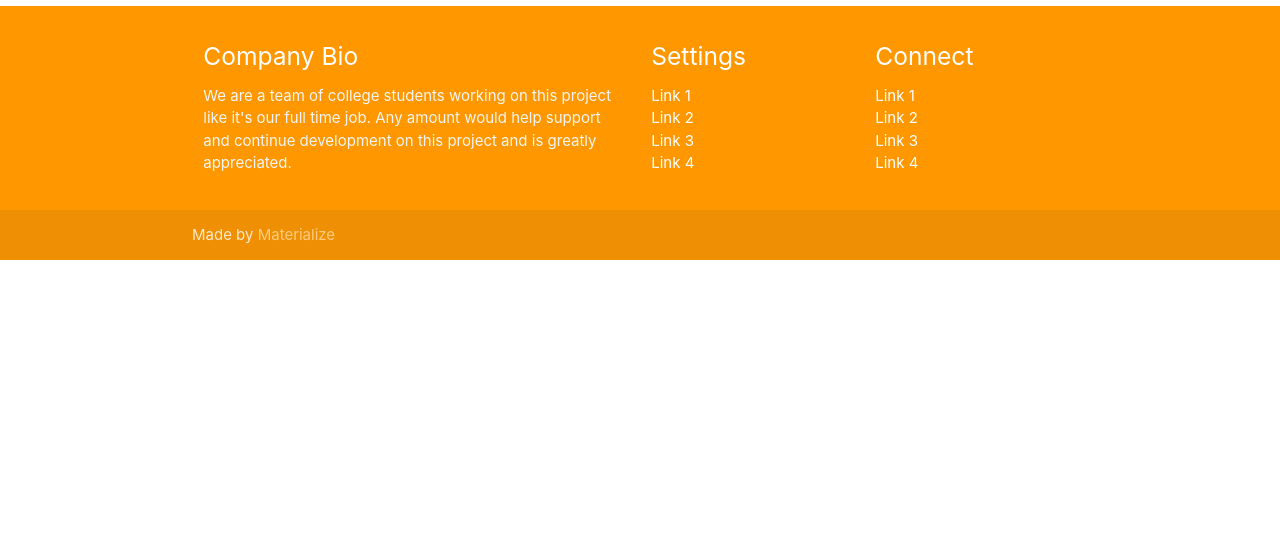
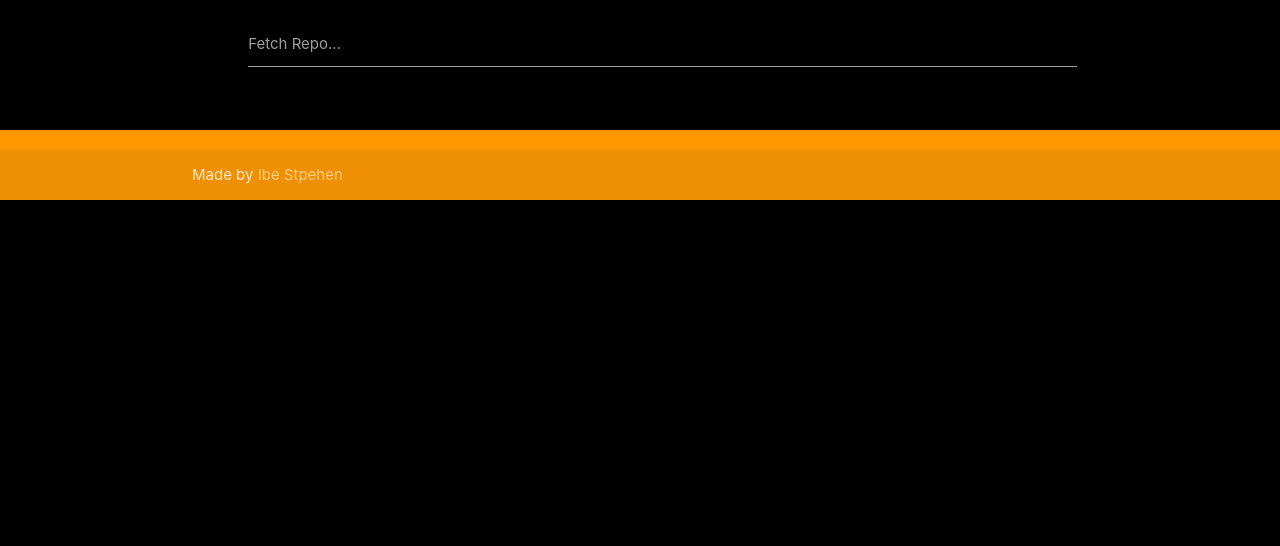
Before and after one commit to KalsonSaint/RepoApp, a plain HTML site: page index.html in a window 1280 px wide. Shown: the part 254-800 px from the top of the page. Drawn offline with nearby package versions, Linux system fonts and the light colour scheme.

Commit message:
Basic UI

```diff
--- a/index.html
+++ b/index.html
@@ -10,15 +10,15 @@
   <link href="css/materialize.css" type="text/css" rel="stylesheet" media="screen,projection"/>
   <link href="css/style.css" type="text/css" rel="stylesheet" media="screen,projection"/>
 </head>
-<body>
+<body class="black">
   <nav class="black lighten-1" role="navigation">
     <div class="nav-wrapper container"><a id="logo-container" href="#" class="brand-logo orange-text">GitHub Repo</a>
       <ul class="right hide-on-med-and-down">
         <li><a href="#">Navbar Link</a></li>
       </ul>
 
-      <ul id="nav-mobile" class="sidenav">
-        <li><a href="#">Navbar Link</a></li>
+      <ul id="nav-mobile" class="sidenav orange">
+        <li><a href="#" class="text-darken-3">Navbar Link</a></li>
       </ul>
       <a href="#" data-target="nav-mobile" class="sidenav-trigger"><i class="material-icons">menu</i></a>
     </div>
@@ -26,42 +26,30 @@
   <div class="section no-pad-bot" id="index-banner">
     <div class="container">
       <br><br>
-      <h1 class="header center orange-text">Starter Template</h1>
+      <h1 class="header center orange-text">Search GitHub Repository</h1>
+      <div class="row">
+        <form class="col s12">
+          <div class="row">
+            <div class="input-field col s12">
+              <i class="material-icons prefix">location_searching</i>
+              <input type="text" id="icon_prefix" class="validate orange-text searchGithub">
+              <label for="icon_prefix">Fetch Repo...</label>
+            </div>
+          </div>
+        </form>
+      </div>
     </div>
   </div>
 
+  <div id="displayRepo">
+
+  </div>
+
   <footer class="page-footer orange">
-    <div class="container">
-      <div class="row">
-        <div class="col l6 s12">
-          <h5 class="white-text">Company Bio</h5>
-          <p class="grey-text text-lighten-4">We are a team of college students working on this project like it's our full time job. Any amount would help support and continue development on this project and is greatly appreciated.</p>
 
-
-        </div>
-        <div class="col l3 s12">
-          <h5 class="white-text">Settings</h5>
-          <ul>
-            <li><a class="white-text" href="#!">Link 1</a></li>
-            <li><a class="white-text" href="#!">Link 2</a></li>
-            <li><a class="white-text" href="#!">Link 3</a></li>
-            <li><a class="white-text" href="#!">Link 4</a></li>
-          </ul>
-        </div>
-        <div class="col l3 s12">
-          <h5 class="white-text">Connect</h5>
-          <ul>
-            <li><a class="white-text" href="#!">Link 1</a></li>
-            <li><a class="white-text" href="#!">Link 2</a></li>
-            <li><a class="white-text" href="#!">Link 3</a></li>
-            <li><a class="white-text" href="#!">Link 4</a></li>
-          </ul>
-        </div>
-      </div>
-    </div>
     <div class="footer-copyright">
       <div class="container">
-      Made by <a class="orange-text text-lighten-3" href="http://materializecss.com">Materialize</a>
+      Made by <a class="orange-text text-lighten-3" href="http://materializecss.com">Ibe Stpehen</a>
       </div>
     </div>
   </footer>
```
Also changed, not shown: css/app.js (added).
